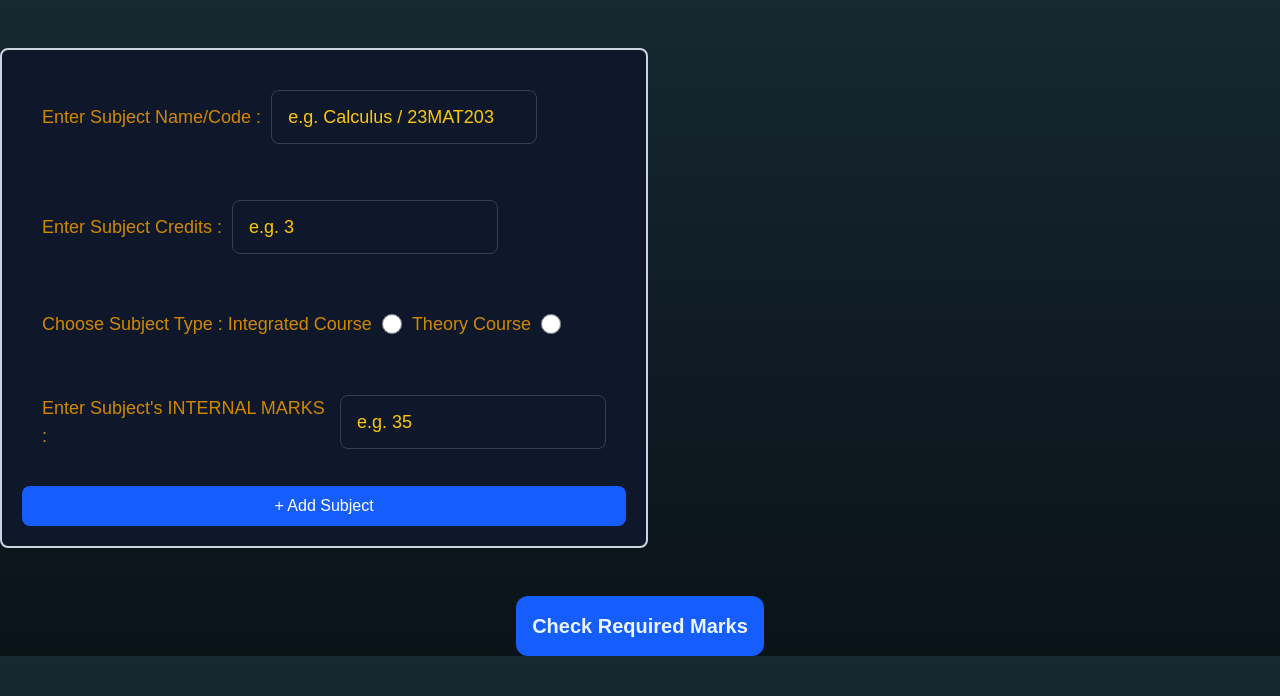
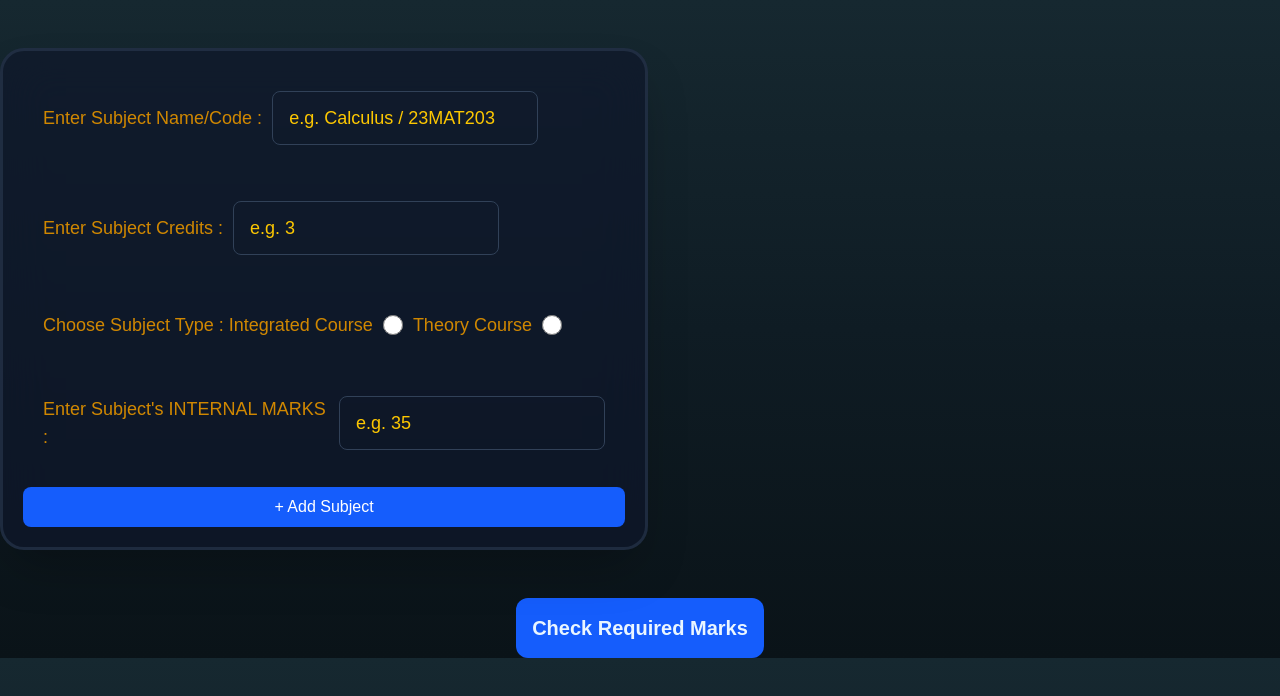
Before and after one commit to creator-chandru/GradeMap, a React (Vite) app: page / in a window 1280 px wide. Shown: the top 696 px of the page. Built offline with nearby package versions, Linux system fonts and the light colour scheme.

Commit message:
css changes - 2

```diff
--- a/src/components/subjectForm.jsx
+++ b/src/components/subjectForm.jsx
@@ -36,7 +36,7 @@ export function SubjectForm(props){
 
     return (
         <section>
-            <form action = {handleFormSubject} className = "bg-slate-900 border-2 border-slate-300 rounded-lg p-5 flex flex-col gap-4 w-162 mr-auto">
+            <form action = {handleFormSubject} className = "bg-slate-900/70 backdrop-blur-xl border-3 border-slate-700/50 rounded-3xl shadow-2xl p-5 flex flex-col gap-4 w-162 mr-auto">
                 <label className = {labelStyles}>
                     Enter Subject Name/Code : <input type = "text" placeholder = "e.g. Calculus / 23MAT203" name = "subjectCode" required className = {inputStyles}/>
                 </label>
```
